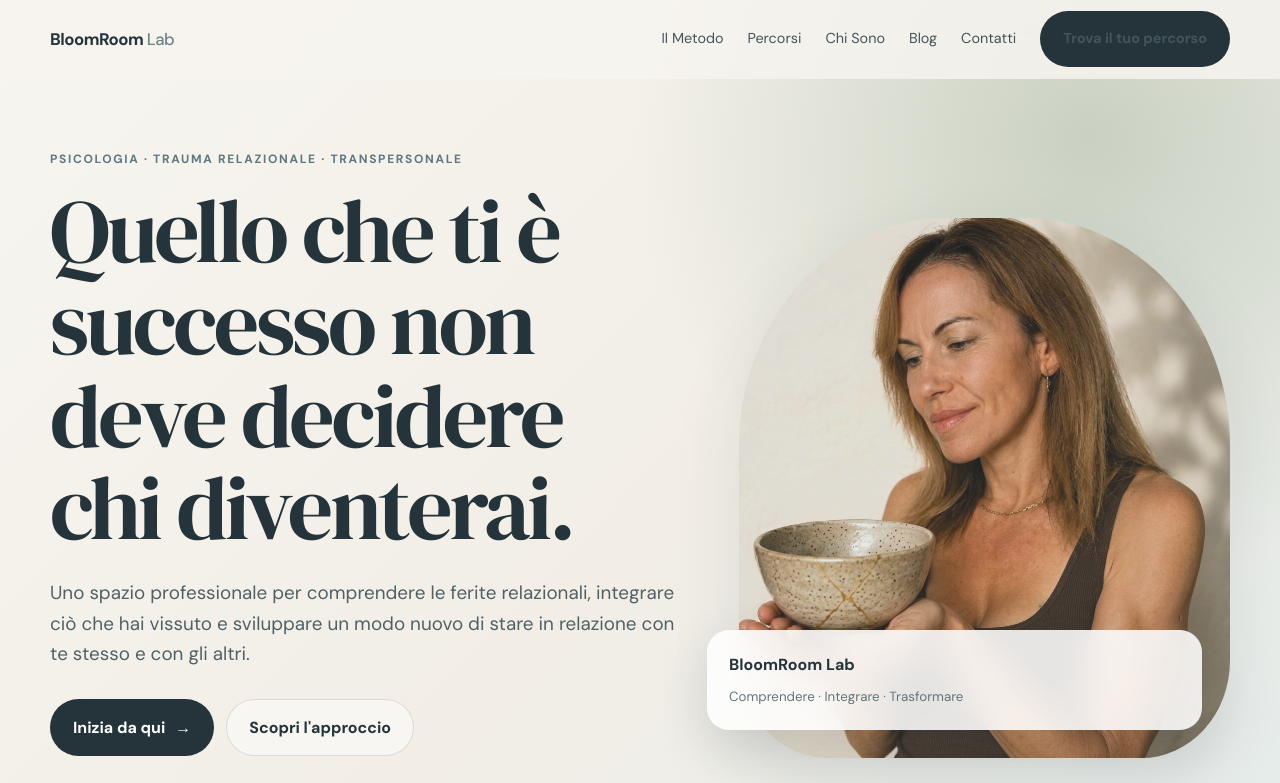
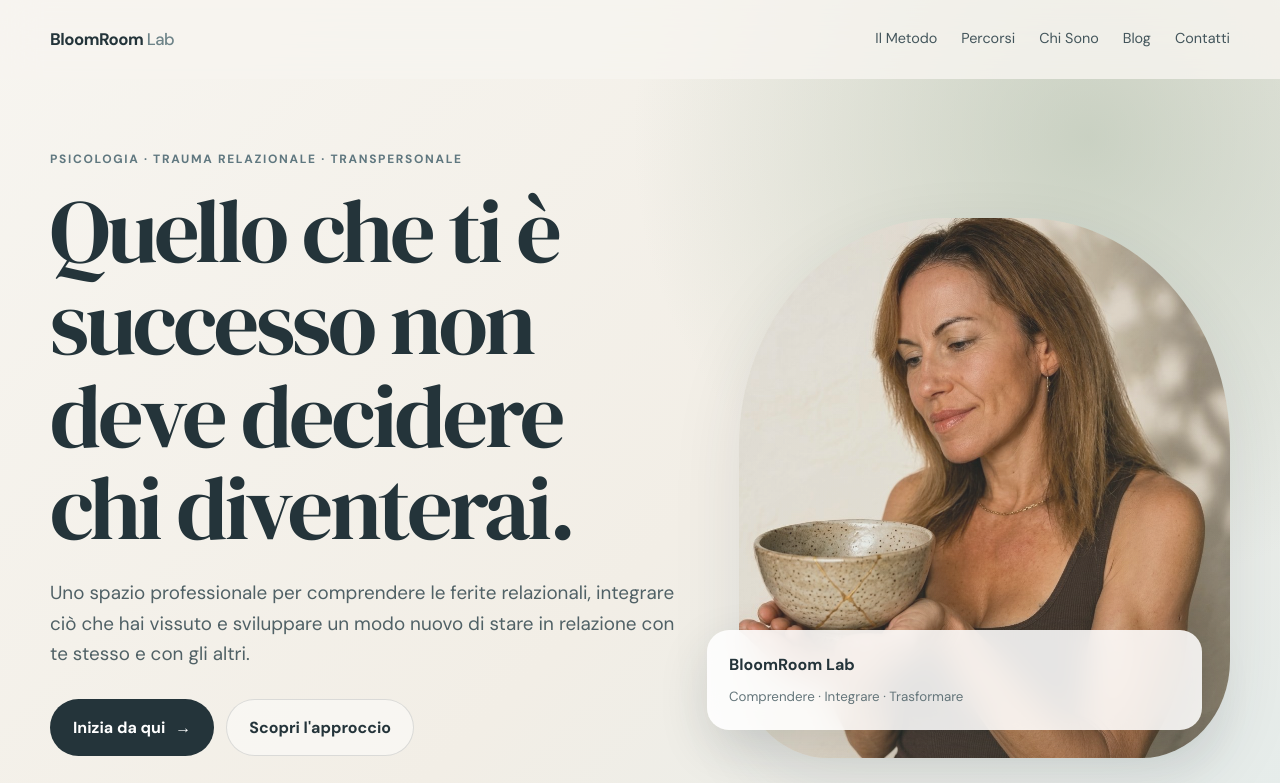
Before and after one commit to mncusco/Bloom-Room-Lab, a plain HTML site: page index.html in a window 1280 px wide. Shown: the top 783 px of the page. Drawn offline with Linux system fonts and the light colour scheme.

Commit message:
Remove black CTA button from navbar

```diff
--- a/index.html
+++ b/index.html
@@ -60,7 +60,6 @@
   <a class="brand" href="#top">BloomRoom <span>Lab</span></a>
   <nav class="nav-links" aria-label="Navigazione principale">
     <a href="#metodo">Il Metodo</a><a href="#percorsi">Percorsi</a><a href="#chi-siamo">Chi Sono</a><a href="#lab">Blog</a><a href="#contatti">Contatti</a>
-    <a class="btn btn-primary" href="#orientamento">Trova il tuo percorso</a>
   </nav>
   <button class="menu" aria-label="Apri menu" onclick="document.body.classList.toggle('menu-open')">☰</button>
 </div></header>
```
